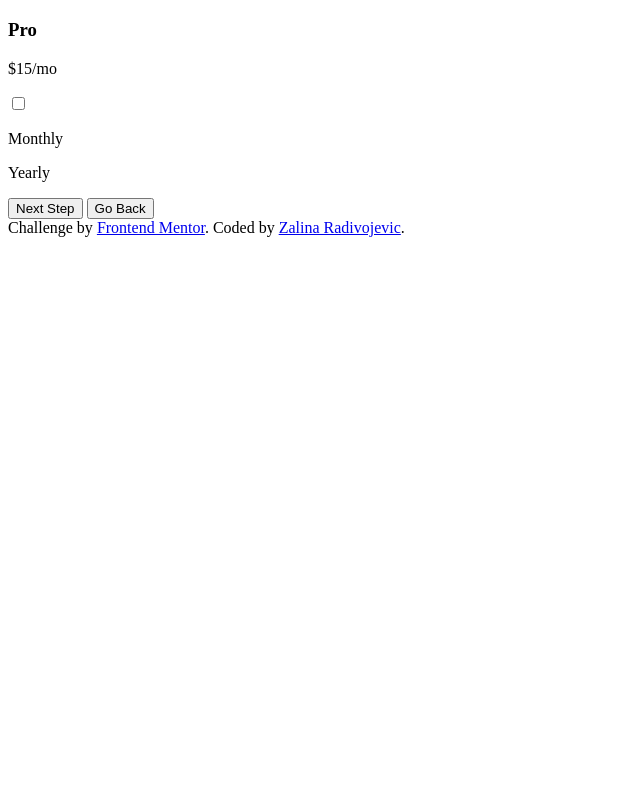
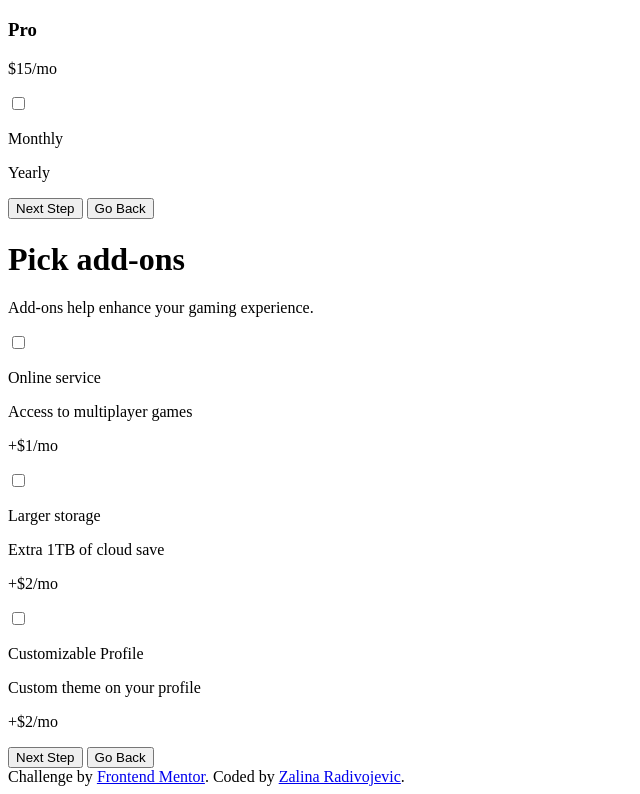
Before and after one commit to zaklinaradivojevic/Multi-step-form, a plain HTML site: page multi-step-form-main/index.html in a window 1280 px wide. Shown: the part 1042-1836 px from the top of the page, without its empty margins (0-640 px from the left). Before the commit the page ends 1287 px from the top, so only its background shows below. Drawn offline with Linux system fonts and the light colour scheme.

Commit message:
Update index.html
Update index.html

```diff
--- a/multi-step-form-main/index.html
+++ b/multi-step-form-main/index.html
@@ -88,13 +88,8 @@
   </div>
  <div class="switch-container">
   <div class="switch">
-    <input type="checkbox"
-               id="switch"
-               class="checkbox" />
-
-        <label for="switch"
-               class="toggle">
-
+    <input type="checkbox" id="switch" class="checkbox" />
+    <label for="switch" class="toggle">
       <p id="monthlyText" class="active">Monthly</p>
       <p id="yearlyText">Yearly</p>
     </label>
@@ -104,38 +99,37 @@
   <button class="back-button"> Go Back</button>
 </div>
 </div>
+
   </div>
-  <!-- Step 2 end -->
+  <!-- Step 2 end-->
 
-  <!-- Step 3 start
-
-  <div class="content2 formStep" data-step="3">
+  <!-- Step 3 start -->
+<div class="content3 formStep" data-step="3">
   <h1>Pick add-ons</h1>
   <p>Add-ons help enhance your gaming experience.</p>
  <div class="add-ons">
-   <input type="checkbox" class="addon-checkbox">
+   <input type="checkbox" class="addon-checkbox" id="addonCheckbox1">
    <p class="service">Online service<p>
    <p class="acces">Access to multiplayer games</p>
    <p class="mo">+$1/mo</p>
   </div>
   <div class="add-ons">
-   <input type="checkbox" class="addon-checkbox">
+   <input type="checkbox" class="addon-checkbox" id="addonCheckbox2">
    <p class="service">Larger storage<p>
-   <p class="acces">Extra 1TB of cloud save</p>
-   <p class="mo">+$2/mo</p>
+   <p class="acces1">Extra 1TB of cloud save</p>
+   <p class="mo1">+$2/mo</p>
   </div>
    <div class="add-ons">
-   <input type="checkbox" class="addon-checkbox">
+   <input type="checkbox" class="addon-checkbox" id="addonCheckbox3">
    <p class="service">Customizable Profile<p>
-   <p class="acces">Custom theme on your profile</p>
+   <p class="acces2">Custom theme on your profile</p>
    <p class="mo2">+$2/mo</p>
   </div>
   <div class="buttons-container3">
- <button class="next-button2">Next Step</button>
-  <button class="back-button">Go Back</button>
+ <button class="next-button3">Next Step</button>
+  <button class="back-button3">Go Back</button>
 </div>
 </div>
-
   <!-- Step 3 end -->
 
   <!-- Step 4 start
```
Lines whose indentation alone changed are shown as unchanged.
